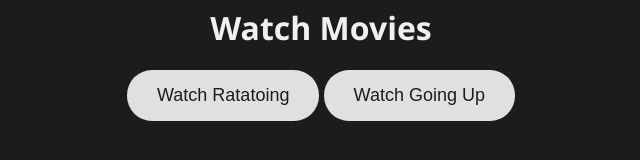
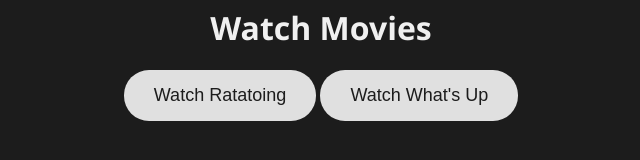
Before and after one commit to ducklul/ratatoing, a plain HTML site: page index.html in a window 1280 px wide. Shown: the part 250-410 px from the top of the page, 319-959 px from the left. Drawn offline with Linux system fonts and the light colour scheme.

Commit message:
Update index.html

```diff
--- a/index.html
+++ b/index.html
@@ -10,7 +10,7 @@
     <div class="container">
         <h1>Watch Movies</h1>
         <button id="watchRatatoing">Watch Ratatoing</button>
-        <button id="watchBalloonToTheRescue">Watch Going Up</button>
+        <button id="watchBalloonToTheRescue">Watch What's Up</button>
     </div>
 
     <!-- Modal for Ratatoing -->
```
